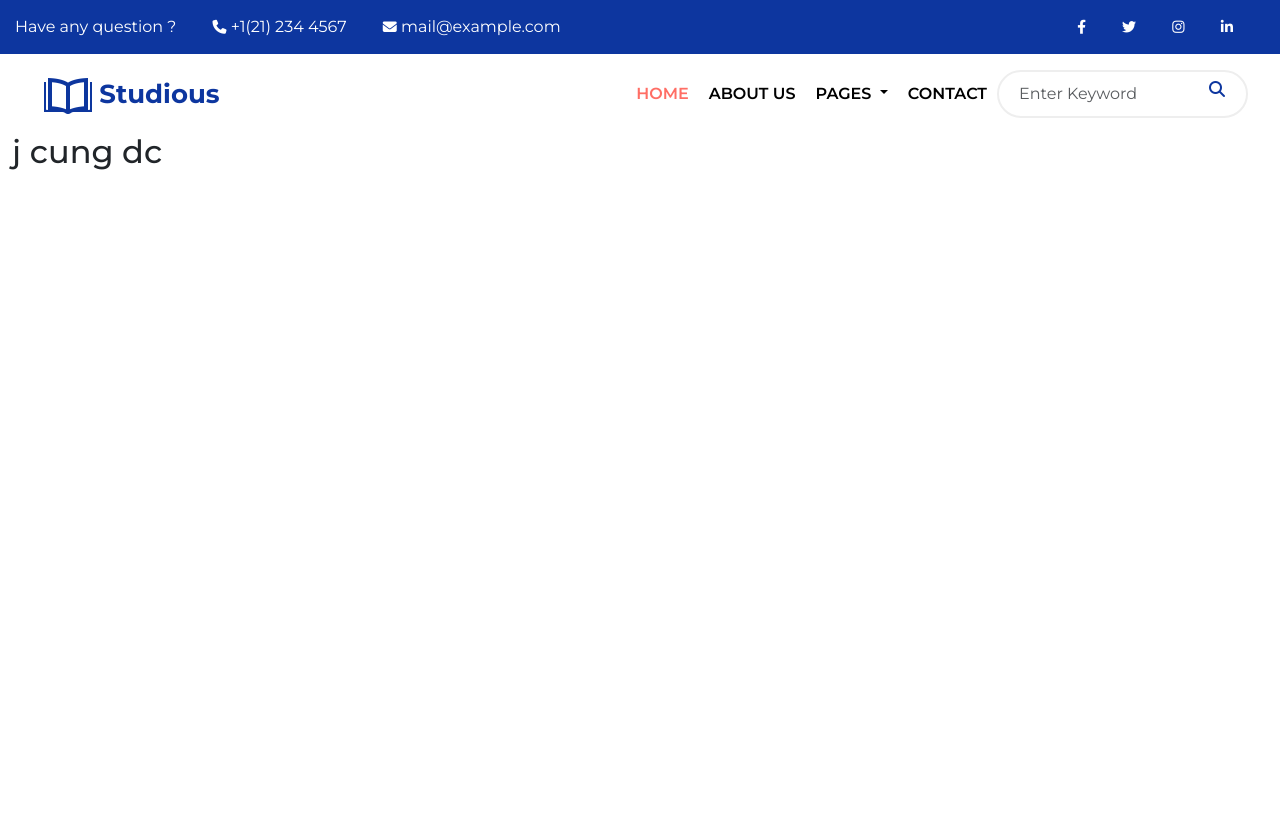
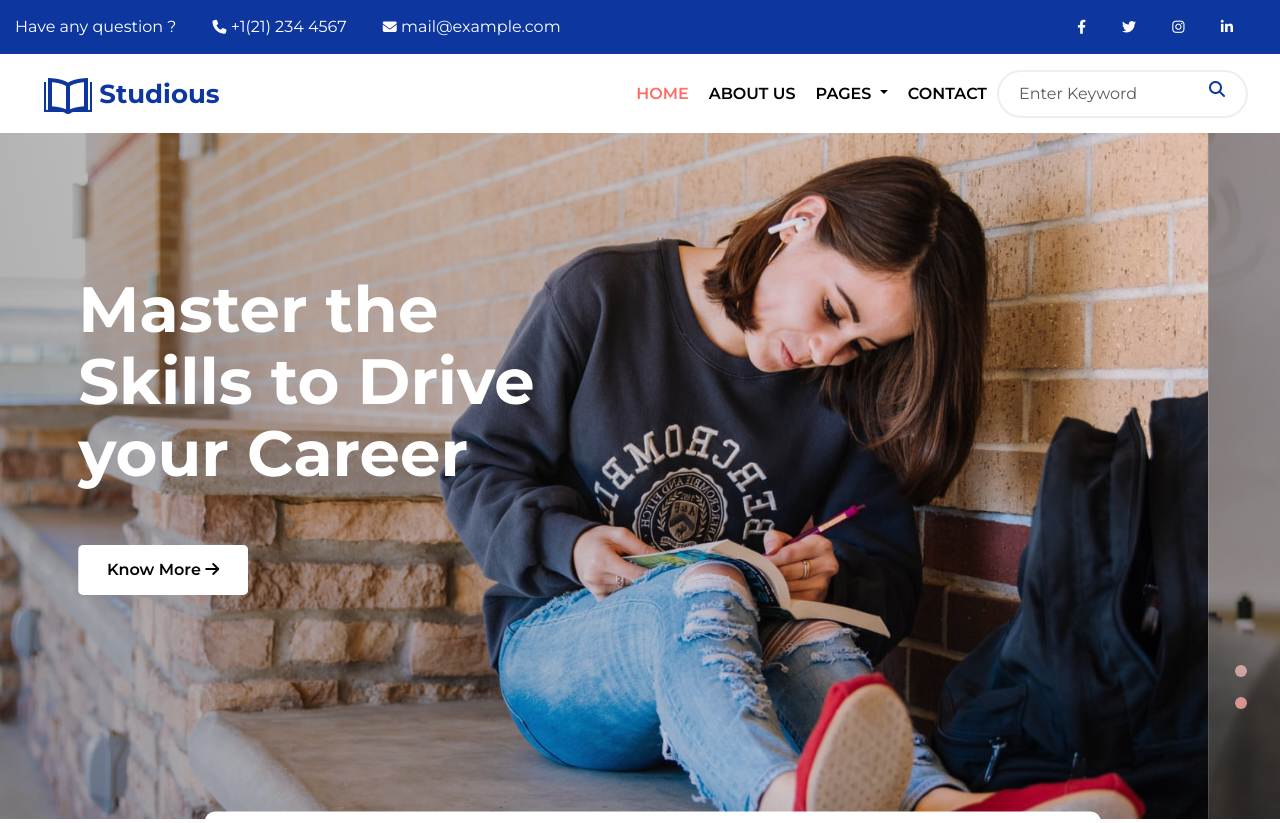
Before and after one commit to Gon001612/Studious, a plain HTML site: page index.html in a window 1280 px wide. Shown: the top 823 px of the page. Drawn offline with nearby package versions, Linux system fonts and the light colour scheme.

Commit message:
add carousel code

```diff
--- /dev/null
+++ b/css/HomePage/carousel.css
@@ -0,0 +1,26 @@
+.carousel-caption {
+  max-width: 500px;
+}
+
+.carousel-caption h2 {
+  font-size: 4rem;
+  font-weight: 700;
+  line-height: 4.5rem;
+}
+
+.carousel-caption {
+  top: 120px;
+  left: 150px;
+  width: 500px;
+}
+.overlay {
+  top: 0;
+  left: 0;
+  width: 100%;
+  height: 100%;
+  background: linear-gradient(
+    75deg,
+    rgb(16 16 16 / 34%) 10%,
+    rgb(230 2 100 / 0%)
+  );
+}
--- a/css/global.css
+++ b/css/global.css
@@ -16,3 +16,38 @@ a {
 ul {
   list-style: none;
 }
+
+.btn-bg-white {
+  background-color: white;
+  color: black;
+  height: 50px;
+  width: 170px;
+  font-weight: 600;
+  border-color: transparent;
+  border-radius: 5px;
+  transition: all 0.5s;
+}
+.btn-bg-white:hover {
+  background-color: #ff6e65;
+  color: white;
+}
+
+.slide .carousel-indicators button {
+  width: 12px;
+  height: 12px;
+  border-radius: 50%;
+  background-color: #fff;
+  transition: all 0.3s;
+}
+.slide .carousel-indicators button:hover {
+  background-color: #ff6e65;
+}
+.slide .carousel-indicators .active {
+  background-color: #ff6e65;
+}
+
+.slide .carousel-indicators {
+  margin: 0 !important;
+  bottom: 100px;
+  right: 30px;
+}
--- a/index.html
+++ b/index.html
@@ -40,6 +40,7 @@
     <link rel="stylesheet" href="./css/global.css" />
     <link rel="stylesheet" href="./css/header.css" />
     <link rel="stylesheet" href="./css/footer.css" />
+    <link rel="stylesheet" href="./css/HomePage/carousel.css" />
   </head>
 
   <body>
@@ -158,8 +159,57 @@
       </div>
     </header>
     <!-- Carousel -->
-    <div class="container-fluid vh-100">
-      <h2>j cung dc</h2>
+    <div
+      id="carouselExampleCaptions"
+      class="carousel slide"
+      data-bs-ride="carousel"
+    >
+      <div class="carousel-indicators flex-column align-items-end">
+        <button
+          type="button"
+          data-bs-target="#carouselExampleCaptions"
+          data-bs-slide-to="0"
+          class="active"
+          aria-current="true"
+          aria-label="Slide 1"
+        ></button>
+        <button
+          type="button"
+          data-bs-target="#carouselExampleCaptions"
+          data-bs-slide-to="1"
+          aria-label="Slide 2"
+        ></button>
+      </div>
+      <div class="carousel-inner">
+        <div class="carousel-item position-relative active">
+          <img
+            src="./img/HomePage/banner2.jpg"
+            class="d-block w-100"
+            alt="..."
+          />
+          <div class="overlay position-absolute"></div>
+          <div class="carousel-caption text-start d-none d-md-block">
+            <h2>Master the Skills to Drive your Career</h2>
+            <button class="btn-bg-white mt-4 mt-sm-5">
+              Know More <i class="fa fa-arrow-right"></i>
+            </button>
+          </div>
+        </div>
+        <div class="carousel-item">
+          <img
+            src="./img/HomePage/banner3.jpg"
+            class="d-block w-100"
+            alt="..."
+          />
+          <div class="overlay position-absolute"></div>
+          <div class="carousel-caption text-start d-none d-md-block">
+            <h2>Studious is the best choice for everyone</h2>
+            <button class="btn-bg-white mt-4 mt-sm-5">
+              Know More <i class="fa fa-arrow-right"></i>
+            </button>
+          </div>
+        </div>
+      </div>
     </div>
     <!-- Welcome -->
 
```
